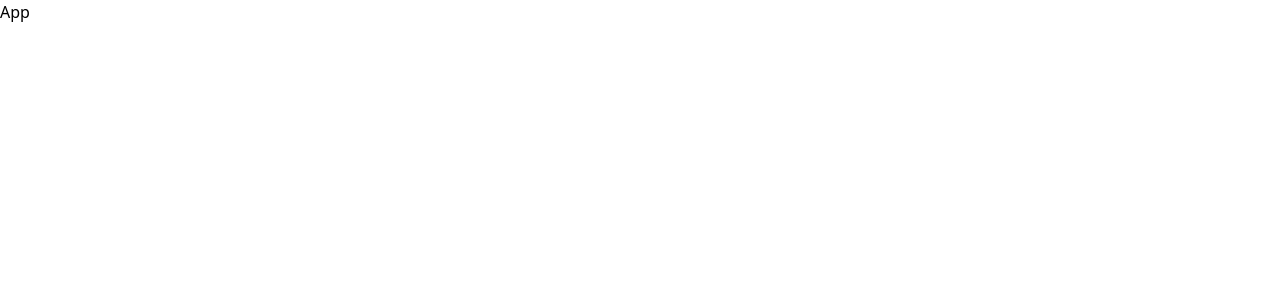
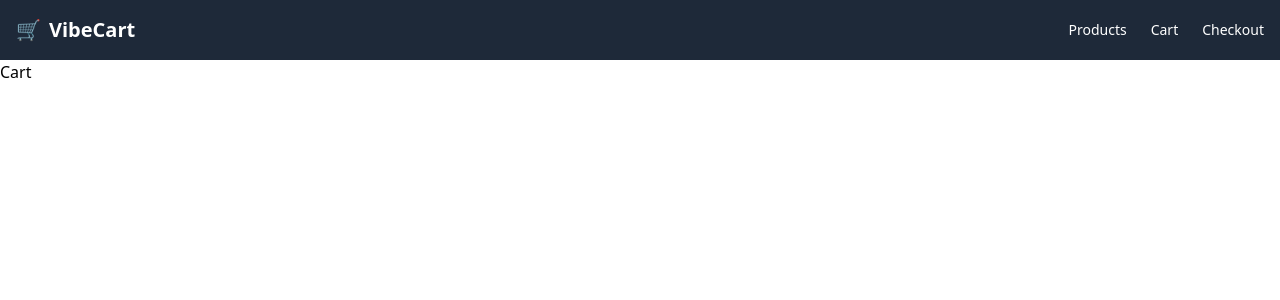
Before and after one commit to Uttam1119/nexora-task, a React (Vite) app in the folder frontend/: page /cart in a window 1280 px wide. Shown: the top 300 px of the page. Built offline with nearby package versions, Linux system fonts and the light colour scheme.

Commit message:
update: completed the app file and initialized other components

```diff
--- a/frontend/src/App.jsx
+++ b/frontend/src/App.jsx
@@ -1,7 +1,52 @@
-import React from "react";
+import {
+  BrowserRouter as Router,
+  Routes,
+  Route,
+  Link,
+  useNavigate,
+} from "react-router-dom";
+import ProductList from "./components/ProductList";
+import Cart from "./components/Cart";
+import Checkout from "./components/Checkout";
+
+const Navbar = () => {
+  const navigate = useNavigate();
+
+  return (
+    <nav className="bg-gray-800 text-white p-4 flex justify-between items-center">
+      <button
+        onClick={() => navigate("/")}
+        className="font-bold text-xl flex items-center gap-2 hover:text-blue-300 transition"
+      >
+        🛒 <span>VibeCart</span>
+      </button>
+
+      <div className="space-x-6 text-sm font-medium">
+        <Link to="/" className="hover:text-blue-300 transition">
+          Products
+        </Link>
+        <Link to="/cart" className="hover:text-blue-300 transition">
+          Cart
+        </Link>
+        <Link to="/checkout" className="hover:text-blue-300 transition">
+          Checkout
+        </Link>
+      </div>
+    </nav>
+  );
+};
 
 const App = () => {
-  return <div>App</div>;
+  return (
+    <Router>
+      <Navbar />
+      <Routes>
+        <Route path="/" element={<ProductList />} />
+        <Route path="/cart" element={<Cart />} />
+        <Route path="/checkout" element={<Checkout />} />
+      </Routes>
+    </Router>
+  );
 };
 
 export default App;
--- /dev/null
+++ b/frontend/src/components/Cart.jsx
@@ -0,0 +1,7 @@
+import React from "react";
+
+const Cart = () => {
+  return <div>Cart</div>;
+};
+
+export default Cart;
--- /dev/null
+++ b/frontend/src/components/Checkout.jsx
@@ -0,0 +1,7 @@
+import React from "react";
+
+const Checkout = () => {
+  return <div>Checkout</div>;
+};
+
+export default Checkout;
```
